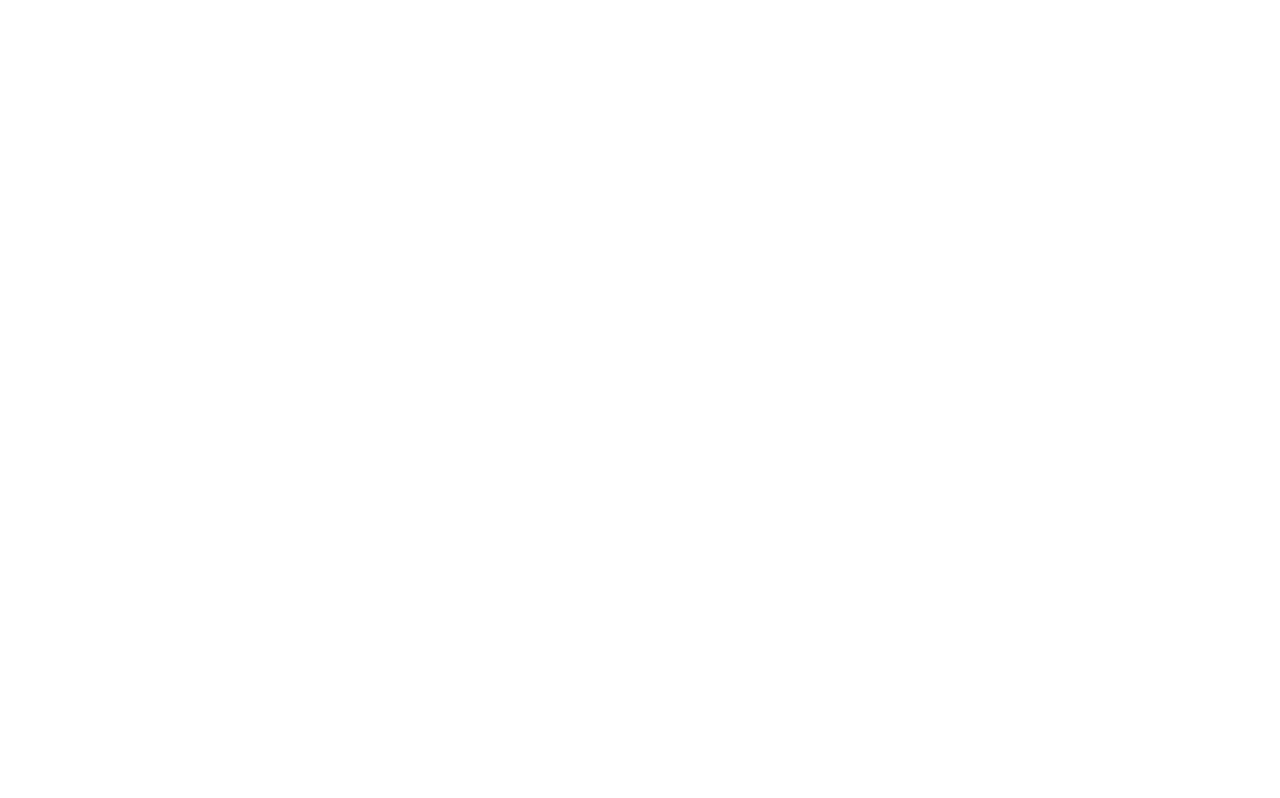
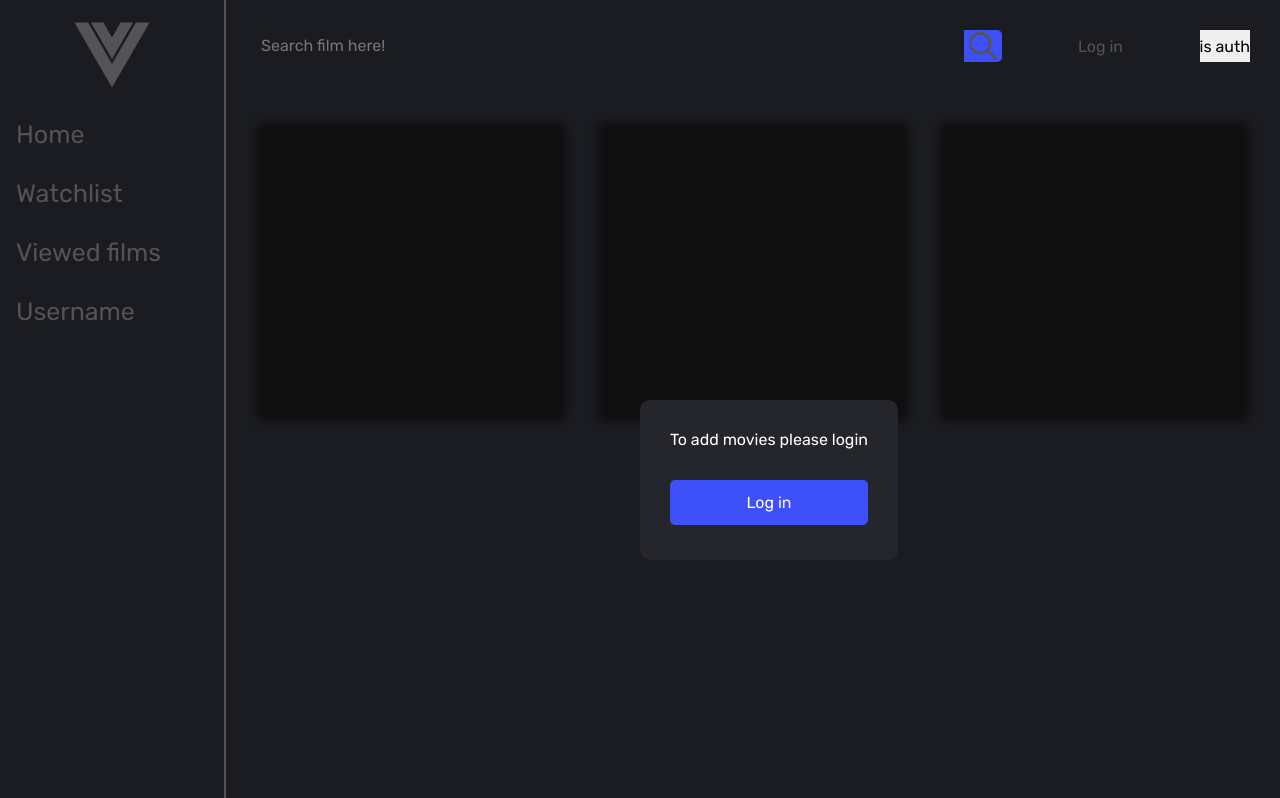
Before and after one commit to RobertEyrikh/FilLib, a Vue app: page /not_authorized in a window 1280 px wide. Before the commit this address had no page. Shown: the top 798 px of the page. Built offline with nearby package versions, Linux system fonts and the light colour scheme.

Commit message:
added registration, fixed routes protection added notAuth page

```diff
--- a/src/App.vue
+++ b/src/App.vue
@@ -19,6 +19,7 @@ export default {
     this.$store.dispatch("getAuthCurrentUser");
   },
   updated() {
+    this.$store.commit("SET_TOKEN_FROM_LOCALSTORAGE");
     this.$store.dispatch("getAuthCurrentUser");
   },
 };
--- a/src/api/user.js
+++ b/src/api/user.js
@@ -24,3 +24,15 @@ export const authByEmail = (user, cb) => {
     .then((res) => res.json())
     .then((json) => cb(json));
 };
+
+export const registrationByEmail = (user, cb) => {
+  fetch(`${URL}/registration`, {
+    method: "POST",
+    headers: {
+      "Content-Type": "application/json",
+    },
+    body: JSON.stringify(user),
+  })
+    .then((res) => res.json())
+    .then((json) => cb(json));
+};
--- a/src/components/TheHeader.vue
+++ b/src/components/TheHeader.vue
@@ -5,7 +5,7 @@
     <my-button
       @click="this.$router.push('/login')"
       v-if="isLoginInHeader && !isAuth"
-      >Login</my-button
+      >Log in</my-button
     >
     <button @click="issAuth">is auth</button>
     <my-button @click="logout" v-if="isAuth">Logout</my-button>
@@ -28,6 +28,7 @@ export default {
   methods: {
     issAuth() {
       console.log(this.$store.state.user.isAuth);
+      console.log(this.$store.state.user.token);
     },
     logout() {
       this.$store.dispatch("logout");
--- /dev/null
+++ b/src/middlewares/AuthMiddleware.js
@@ -0,0 +1,36 @@
+import store from "@/store";
+
+async function redirectIfNotGuest(to, from, next) {
+  const isGuest = await getIsAuthState();
+  if (!isGuest) {
+    next("/home");
+  } else {
+    next();
+  }
+}
+async function redirectIfNotAuth(to, from, next) {
+  const isGuest = await getIsAuthState();
+  if (isGuest) {
+    next("/not_authorized");
+  } else {
+    next();
+  }
+}
+
+function getIsAuthState() {
+  return new Promise((resolve) => {
+    if (store.state.user.isAuth === null) {
+      const unwatch = store.watch(
+        () => store.state.user.isAuth,
+        (value) => {
+          unwatch();
+          resolve(!value);
+        }
+      );
+    } else {
+      resolve(!store.state.user.isAuth);
+    }
+  });
+}
+
+export { redirectIfNotGuest, redirectIfNotAuth };
--- a/src/router/index.js
+++ b/src/router/index.js
@@ -1,6 +1,9 @@
 import { createRouter, createWebHistory } from "vue-router";
 import HomeView from "../views/HomeView.vue";
-import store from "@/store";
+import {
+  redirectIfNotGuest,
+  redirectIfNotAuth,
+} from "@/middlewares/AuthMiddleware";
 
 const routes = [
   {
@@ -17,23 +20,27 @@ const routes = [
     path: "/watchlist",
     name: "watchlist",
     meta: { layout: "main" },
+    beforeEnter: redirectIfNotAuth,
     component: () => import("@/views/WatchlistView.vue"),
   },
   {
     path: "/viewed",
     name: "viewed",
     meta: { layout: "main" },
+    beforeEnter: redirectIfNotAuth,
     component: () => import("@/views/ViewedView.vue"),
   },
   {
     path: "/login",
     name: "login",
+    //meta: { isGuest: true },
     beforeEnter: redirectIfNotGuest,
     component: () => import("@/views/LoginView.vue"),
   },
   {
     path: "/register",
     name: "register",
+    //meta: { isGuest: true },
     beforeEnter: redirectIfNotGuest,
     component: () => import("@/views/RegisterView.vue"),
   },
@@ -53,6 +60,12 @@ const routes = [
     meta: { layout: "main" },
     component: () => import("@/views/FilmView.vue"),
   },
+  {
+    path: "/not_authorized",
+    name: "not_authorized",
+    meta: { layout: "main" },
+    component: () => import("@/views/NotAuthView.vue"),
+  },
 ];
 
 const router = createRouter({
@@ -60,39 +73,4 @@ const router = createRouter({
   routes,
 });
 
-async function redirectIfNotGuest(to, from, next) {
-  const isGuest = await getIsAuthState();
-  if (isGuest) {
-    next("/");
-  } else {
-    next();
-  }
-}
-
-function getIsAuthState() {
-  return new Promise((resolve) => {
-    if (store.state.user.isAuth === false) {
-      const unwatch = store.watch(
-        () => store.state.user.isAuth,
-        (value) => {
-          unwatch();
-          resolve(value);
-        }
-      );
-    } else {
-      resolve(store.state.user.isAuth);
-    }
-  });
-}
-// router.beforeEach((to, from, next) => {
-//   const isGuest = "store.state.user.isAuth"
-//   const requireGuest = to.matched.some((record) => record.meta.isGuest);
-//   console.log(isGuest);
-//   if (isGuest && requireGuest) {
-//     next("/");
-//   } else {
-//     next();
-//   }
-// });
-
 export default router;
--- a/src/store/user.js
+++ b/src/store/user.js
@@ -1,10 +1,14 @@
-import { authByEmail } from "@/api/user";
-import { getAuthCurrentUser } from "@/api/user";
+import {
+  getAuthCurrentUser,
+  registrationByEmail,
+  authByEmail,
+} from "@/api/user";
 
 export default {
   state: {
     token: "",
-    isAuth: false,
+    isAuth: null,
+    regResponse: "",
   },
   mutations: {
     SET_TOKEN: (state, payload) => {
@@ -16,7 +20,7 @@ export default {
     },
     SET_TOKEN_FROM_LOCALSTORAGE: (state) => {
       let token = localStorage.getItem("token");
-      if (token) {
+      if (token && token != "undefined") {
         state.token = JSON.parse(token);
       }
     },
@@ -29,16 +33,28 @@ export default {
     DELETE_TOKEN_FROM_LOCALSTORAGE: () => {
       localStorage.removeItem("token");
     },
+    SET_REGISTRATION_RESPONSE: (state, payload) => {
+      state.regResponse = payload;
+    },
   },
   actions: {
+    registration({ commit }, payload) {
+      registrationByEmail(payload, (response) => {
+        commit("SET_REGISTRATION_RESPONSE", response.message);
+      });
+    },
     authorizationByEmail({ commit }, payload) {
-      authByEmail(payload, (tokenObj) => {
-        let token = tokenObj.token;
-        commit("SET_TOKEN", token);
+      authByEmail(payload, (response) => {
+        let token = response.token;
+        if (token) {
+          commit("SET_TOKEN", token);
+        }
       });
     },
     getAuthCurrentUser({ state, commit }) {
       if (state.token == "") {
+        commit("SET_AUTH_FALSE");
+        commit("DELETE_TOKEN_FROM_LOCALSTORAGE");
         return;
       }
       getAuthCurrentUser(state.token, (response) => {
@@ -46,6 +62,7 @@ export default {
           commit("SET_AUTH_TRUE");
         } else {
           commit("SET_AUTH_FALSE");
+          commit("DELETE_TOKEN_FROM_LOCALSTORAGE");
         }
       });
     },
@@ -55,9 +72,4 @@ export default {
       commit("SET_AUTH_FALSE");
     },
   },
-  // getters: {
-  //   isAuth: (state) => {
-  //     return state.isAuth;
-  //   },
-  // },
 };
--- a/src/views/LoginView.vue
+++ b/src/views/LoginView.vue
@@ -39,7 +39,6 @@
 </template>
 
 <script>
-//import { authByEmail } from "@/api/user";
 import MyButton2 from "@/components/UI/MyButton2.vue";
 export default {
   components: { MyButton2 },
--- /dev/null
+++ b/src/views/NotAuthView.vue
@@ -0,0 +1,70 @@
+<template>
+  <div class="backdrop">
+    <div class="login-container">
+      <p class="login-container__title">To add movies please login</p>
+      <my-button-2
+        @click="this.$router.push('/login')"
+        class="login-container__button"
+        >Log in</my-button-2
+      >
+    </div>
+    <div class="blur">
+      <div class="content-wrapper">
+        <div class="content"></div>
+        <div class="content"></div>
+        <div class="content"></div>
+      </div>
+    </div>
+  </div>
+</template>
+
+<script>
+import MyButton2 from "@/components/UI/MyButton2.vue";
+export default {
+  components: { MyButton2 },
+};
+</script>
+
+<style lang="scss" scoped>
+@import "@/assets/styles/_variables.scss";
+.backdrop {
+  height: auto;
+  min-height: 100vh;
+  background-color: $primary-color;
+  padding: $hight-margin;
+  position: relative;
+  color: $text-color-active;
+}
+.login-container {
+  padding: $hight-margin;
+  border-radius: 10px;
+  height: 100px;
+  position: fixed;
+  left: 50%;
+  top: 50%;
+  z-index: 1;
+  background-color: $tertiary-color;
+}
+.login-container__title {
+  height: 50px;
+}
+.login-container__button {
+  width: 100%;
+  background-color: $active-color;
+}
+.blur {
+  filter: blur(4px);
+  z-index: 2;
+}
+.content-wrapper {
+  display: grid;
+  grid-column-gap: $hight-margin;
+  grid-row-gap: $hight-margin;
+  grid-template-columns: repeat(auto-fill, minmax(250px, 1fr));
+}
+.content {
+  height: 300px;
+  border-radius: 10px;
+  background-color: $secondary-color;
+}
+</style>
--- a/src/views/RegisterView.vue
+++ b/src/views/RegisterView.vue
@@ -10,21 +10,21 @@
       <div class="register-fields">
         <div class="register-fields__field">
           <label class="name-header">Your name</label>
-          <input type="text" class="name" />
+          <input v-model="username" type="text" class="name" />
           <div class="error">
             <label v-if="true" class="error-message">Error</label>
           </div>
         </div>
         <div class="register-fields__field">
           <label class="email-header">Your email</label>
-          <input type="text" class="email" />
+          <input v-model="email" type="text" class="email" />
           <div class="error">
             <label v-if="false" class="error-message">Error</label>
           </div>
         </div>
         <div class="register-fields__field">
           <label class="password-header">Your password</label>
-          <input type="password" class="password" />
+          <input v-model="password" type="password" class="password" />
           <div class="error">
             <label v-if="false" class="error-message">Error</label>
           </div>
@@ -40,7 +40,10 @@
         </div>
       </div>
       <footer class="register-footer">
-        <my-button-2 class="register-button">Register</my-button-2>
+        <div>hello</div>
+        <my-button-2 @click.prevent="registration" class="register-button"
+          >Register</my-button-2
+        >
         <div class="register-footer__link">
           <p class="terms-links">
             By creating an account, you agree to the Eyrikh Productions
@@ -62,6 +65,23 @@
 import MyButton2 from "@/components/UI/MyButton2.vue";
 export default {
   components: { MyButton2 },
+  data() {
+    return {
+      username: "",
+      email: "",
+      password: "",
+    };
+  },
+  methods: {
+    registration() {
+      let user = {
+        username: this.username,
+        email: this.email,
+        password: this.password,
+      };
+      this.$store.dispatch("registration", user);
+    },
+  },
 };
 </script>
 
--- a/src/views/ViewedView.vue
+++ b/src/views/ViewedView.vue
@@ -37,6 +37,7 @@ export default {
 .viewed-view {
   background-color: $primary-color;
   height: auto;
+  min-height: 100vh;
   padding: $hight-margin;
   color: $text-color-disable;
 }
@@ -49,7 +50,7 @@ export default {
   display: grid;
   grid-column-gap: $hight-margin;
   grid-row-gap: $hight-margin;
-  grid-template-columns: repeat(auto-fit, minmax(250px, 500px));
+  grid-template-columns: repeat(auto-fill, minmax(250px, 1fr));
 }
 .film-wrapper {
   text-decoration: none;
--- a/src/views/WatchlistView.vue
+++ b/src/views/WatchlistView.vue
@@ -67,6 +67,7 @@ export default {};
 @import "@/assets/styles/_variables.scss";
 .watchlist-view {
   background-color: $primary-color;
+  min-height: 100vh;
   height: auto;
   padding: $hight-margin;
   color: $text-color-disable;
@@ -75,7 +76,7 @@ export default {};
   display: grid;
   grid-column-gap: $hight-margin;
   grid-row-gap: $hight-margin;
-  grid-template-columns: repeat(auto-fit, minmax(250px, 500px));
+  grid-template-columns: repeat(auto-fill, minmax(250px, 1fr));
 }
 .film-wrapper {
   text-decoration: none;
```
